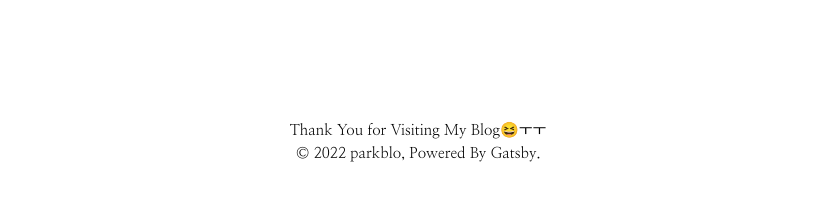
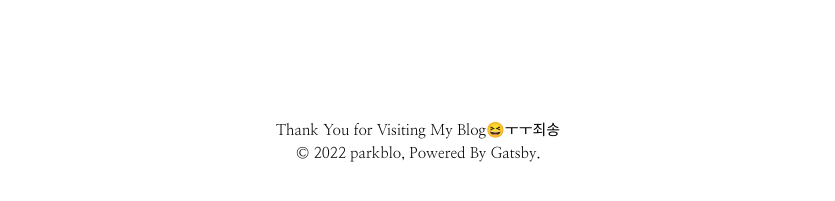
Before and after one commit to parkblo/gatsbyBlogOld, a Gatsby site: page / in a window 1280 px wide. Shown: the part 1363-1564 px from the top of the page, without its empty margins (222-1057 px from the left). Built offline with nearby package versions, Linux system fonts and the light colour scheme; Gatsby itself is replaced by a stand-in of ours.

Commit message:
Update Footer.tsx

```diff
--- a/src/components/Common/Footer.tsx
+++ b/src/components/Common/Footer.tsx
@@ -14,7 +14,7 @@ const FooterWrapper = styled.div`
 const Footer: FunctionComponent = function () {
   return (
     <FooterWrapper>
-      Thank You for Visiting My Blog😆ㅜㅜ
+      Thank You for Visiting My Blog😆ㅜㅜ죄송
       <br />© 2022 parkblo, Powered By Gatsby.
     </FooterWrapper>
   )
```
